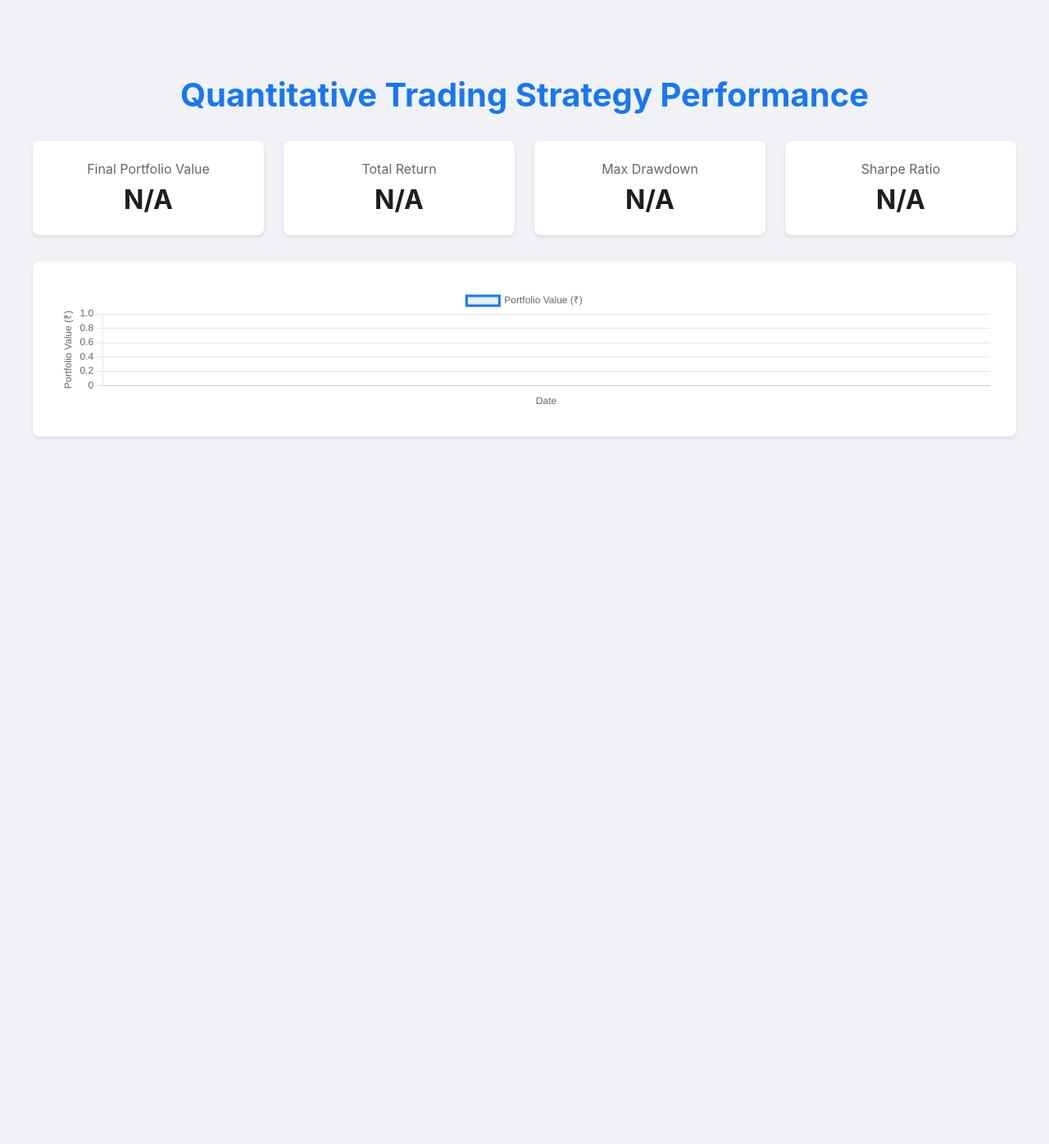
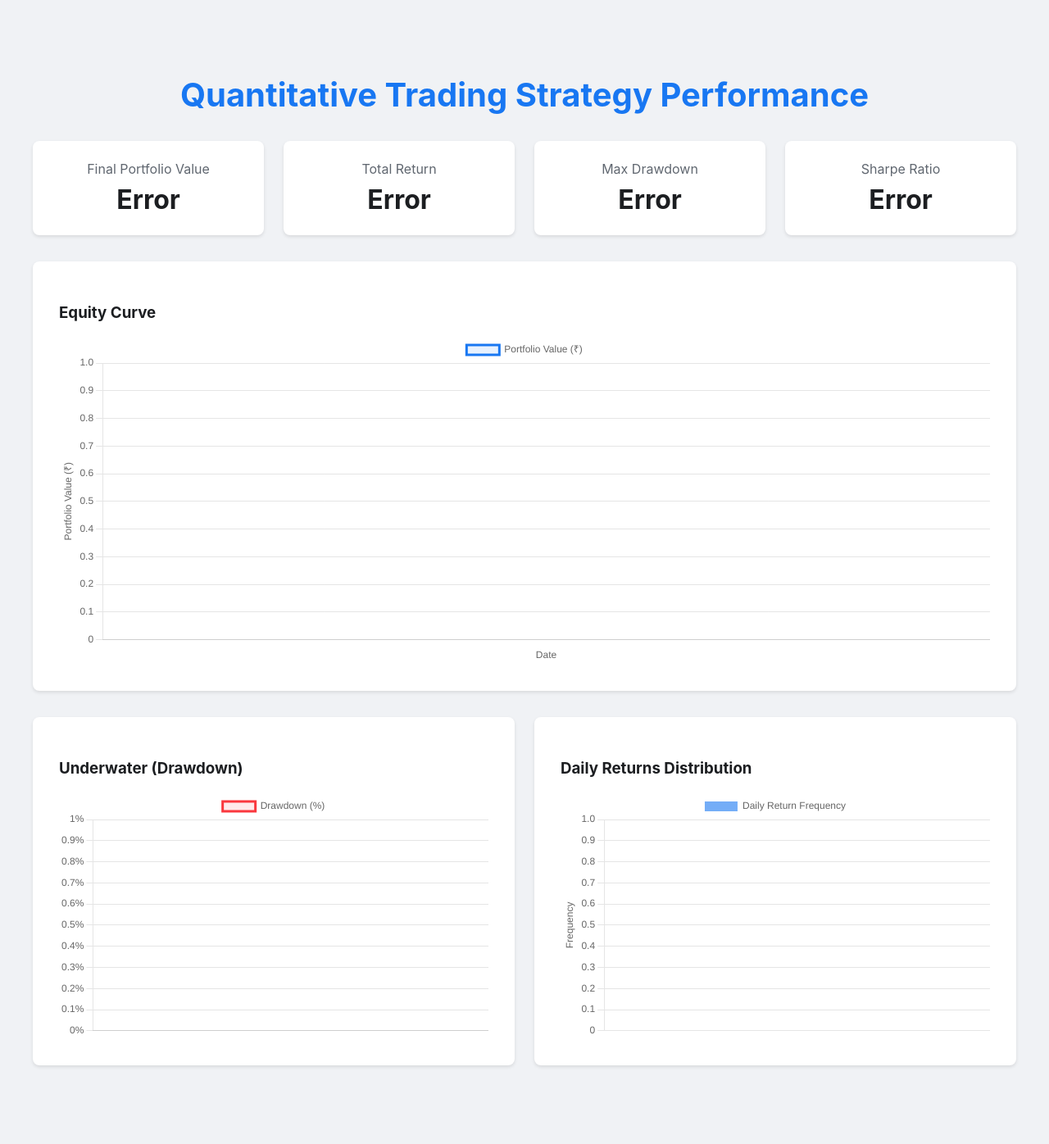
Before and after one commit to 19rishabh/algorithmic-trading-engine, a Flask app: page / in a window 1280 px wide. Shown: the whole page at 82% size. Before the commit the page ends 535 px from the top, so only its background shows below. Run offline with Flask 3, Linux system fonts and the light colour scheme.

Commit message:
Refactor: Add more graphs for analysis

```diff
--- a/app.py
+++ b/app.py
@@ -10,16 +10,16 @@
 def dashboard():
     results_path = Path('results/backtest_results.csv')
     kpis = {}
-    chart_data = []
+    chart_data = {}
 
     try:
         results_df = pd.read_csv(results_path, index_col='Date', parse_dates=True)
 
-        # --- Calculate KPIs ---
+        # --- Calculate KPIs (no change here) ---
         initial_value = results_df['Portfolio_Value'].iloc[0]
         final_value = results_df['Portfolio_Value'].iloc[-1]
         total_return = (final_value - initial_value) / initial_value
-        daily_returns = results_df['Portfolio_Value'].pct_change()
+        daily_returns = results_df['Portfolio_Value'].pct_change().dropna()
         sharpe_ratio = (daily_returns.mean() / daily_returns.std()) * np.sqrt(252)
         rolling_max = results_df['Portfolio_Value'].cummax()
         daily_drawdown = (results_df['Portfolio_Value'] / rolling_max) - 1.0
@@ -32,19 +32,29 @@
             'sharpe_ratio': f"{sharpe_ratio:.2f}"
         }
 
-        # --- Prepare Chart Data ---
-        # Convert dataframe to a list of dictionaries for easy JSON conversion
-        chart_df = results_df.reset_index()
-        chart_df['Date'] = chart_df['Date'].dt.strftime('%Y-%m-%d')
-        chart_data = chart_df[['Date', 'Portfolio_Value']].to_dict('records')
+        # --- Prepare Data for All Charts ---
+        # 1. Equity Curve Data (no change)
+        equity_curve_df = results_df.reset_index()
+        equity_curve_df['Date'] = equity_curve_df['Date'].dt.strftime('%Y-%m-%d')
 
-    except FileNotFoundError:
-        kpis = {key: "N/A" for key in ['final_portfolio_value', 'total_return', 'max_drawdown', 'sharpe_ratio']}
+        # 2. Drawdown Chart Data
+        drawdown_df = daily_drawdown.reset_index()
+        drawdown_df['Date'] = drawdown_df['Date'].dt.strftime('%Y-%m-%d')
+
+        # 3. Returns Histogram Data
+        # We just need the series of daily returns for the histogram
+
+        chart_data = {
+            'equity_curve': equity_curve_df[['Date', 'Portfolio_Value']].to_dict('records'),
+            'drawdown': drawdown_df.rename(columns={0: 'Drawdown'}).to_dict('records'),
+            'returns_histogram': daily_returns.tolist()
+        }
+
     except Exception as e:
         print(f"An error occurred: {e}")
         kpis = {key: "Error" for key in ['final_portfolio_value', 'total_return', 'max_drawdown', 'sharpe_ratio']}
+        chart_data = {'equity_curve': [], 'drawdown': [], 'returns_histogram': []}
 
-    # Pass both KPIs and chart_data to the template
     return render_template('dashboard.html', kpis=kpis, chart_data=chart_data)
 
 
--- a/static/js/charts.js
+++ b/static/js/charts.js
@@ -1,23 +1,53 @@
-// This function will be called from our HTML template
 function renderEquityCurve(chartData) {
     const ctx = document.getElementById('equityCurveChart').getContext('2d');
-
-    // The data is passed from our Flask app as a JSON string
     const dates = chartData.map(d => d.Date);
     const portfolioValues = chartData.map(d => d.Portfolio_Value);
+
+    new Chart(ctx, {
+        type: 'line', data: { labels: dates, datasets: [{ label: 'Portfolio Value (₹)', data: portfolioValues, borderColor: '#1877f2', backgroundColor: 'rgba(24, 119, 242, 0.1)', fill: true, tension: 0.1, pointRadius: 0 }] },
+        options: { responsive: true, maintainAspectRatio: false, scales: { x: { title: { display: true, text: 'Date' }}, y: { title: { display: true, text: 'Portfolio Value (₹)' }}}}
+    });
+}
+
+// NEW: Function to render the drawdown chart
+function renderDrawdownChart(chartData) {
+    const ctx = document.getElementById('drawdownChart').getContext('2d');
+    const dates = chartData.map(d => d.Date);
+    const drawdownValues = chartData.map(d => d.Drawdown * 100); // Convert to percentage
 
     new Chart(ctx, {
         type: 'line',
         data: {
             labels: dates,
             datasets: [{
-                label: 'Portfolio Value (₹)',
-                data: portfolioValues,
-                borderColor: '#1877f2',
-                backgroundColor: 'rgba(24, 119, 242, 0.1)',
+                label: 'Drawdown (%)',
+                data: drawdownValues,
+                borderColor: '#fa383e',
+                backgroundColor: 'rgba(250, 56, 62, 0.1)',
                 fill: true,
                 tension: 0.1,
                 pointRadius: 0
+            }]
+        },
+        options: { responsive: true, maintainAspectRatio: false, scales: { y: { ticks: { callback: function(value) { return value + '%' }}}}}
+    });
+}
+
+// NEW: Function to render the returns histogram
+function renderReturnsHistogram(returnsData) {
+    const ctx = document.getElementById('returnsHistogram').getContext('2d');
+
+    new Chart(ctx, {
+        type: 'bar',
+        data: {
+            // We create bins for the histogram here
+            labels: returnsData.map((_, i) => i), // dummy labels
+            datasets: [{
+                label: 'Daily Return Frequency',
+                data: returnsData.map(r => r * 100), // Convert to percentage
+                backgroundColor: 'rgba(24, 119, 242, 0.6)',
+                barPercentage: 1.0,
+                categoryPercentage: 1.0
             }]
         },
         options: {
@@ -25,15 +55,18 @@
             maintainAspectRatio: false,
             scales: {
                 x: {
-                    title: {
-                        display: true,
-                        text: 'Date'
-                    }
+                    display: false // Hide x-axis labels for a clean histogram look
                 },
                 y: {
-                    title: {
-                        display: true,
-                        text: 'Portfolio Value (₹)'
+                    title: { display: true, text: 'Frequency' }
+                }
+            },
+            plugins: {
+                tooltip: {
+                    callbacks: {
+                        label: function(context) {
+                            return `Return: ${context.raw.toFixed(2)}%`;
+                        }
                     }
                 }
             }
--- a/templates/dashboard.html
+++ b/templates/dashboard.html
@@ -15,35 +15,44 @@
         </header>
 
         <div class="kpi-grid">
-            <div class="kpi-box">
-                <div class="kpi-title">Final Portfolio Value</div>
-                <div class="kpi-value">{{ kpis.final_portfolio_value }}</div>
-            </div>
-            <div class="kpi-box">
-                <div class="kpi-title">Total Return</div>
-                <div class="kpi-value">{{ kpis.total_return }}</div>
-            </div>
-            <div class="kpi-box">
-                <div class="kpi-title">Max Drawdown</div>
-                <div class="kpi-value">{{ kpis.max_drawdown }}</div>
-            </div>
-            <div class="kpi-box">
-                <div class="kpi-title">Sharpe Ratio</div>
-                <div class="kpi-value">{{ kpis.sharpe_ratio }}</div>
+            <div class="kpi-box"><div class="kpi-title">Final Portfolio Value</div><div class="kpi-value">{{ kpis.final_portfolio_value }}</div></div>
+            <div class="kpi-box"><div class="kpi-title">Total Return</div><div class="kpi-value">{{ kpis.total_return }}</div></div>
+            <div class="kpi-box"><div class="kpi-title">Max Drawdown</div><div class="kpi-value">{{ kpis.max_drawdown }}</div></div>
+            <div class="kpi-box"><div class="kpi-title">Sharpe Ratio</div><div class="kpi-value">{{ kpis.sharpe_ratio }}</div></div>
+        </div>
+
+        <div class="chart-container">
+            <h3>Equity Curve</h3>
+            <div class="chart-wrapper" style="height:400px;">
+                <canvas id="equityCurveChart"></canvas>
             </div>
         </div>
 
-        <div class="chart-container">
-            <canvas id="equityCurveChart"></canvas>
+        <div class="kpi-grid" style="margin-top: 2rem;">
+            <div class="chart-container">
+                <h3>Underwater (Drawdown)</h3>
+                 <div class="chart-wrapper" style="height:300px;">
+                    <canvas id="drawdownChart"></canvas>
+                </div>
+            </div>
+            <div class="chart-container">
+                <h3>Daily Returns Distribution</h3>
+                 <div class="chart-wrapper" style="height:300px;">
+                    <canvas id="returnsHistogram"></canvas>
+                </div>
+            </div>
         </div>
     </div>
 
     <script src="{{ url_for('static', filename='js/charts.js') }}"></script>
     <script>
-        // This script block takes the data from Flask and passes it to our chart function
-        // The | tojson filter safely converts our Python dict to a JSON string
+        // Pass the entire chart_data object from Flask to JavaScript
         const chartData = {{ chart_data | tojson }};
-        renderEquityCurve(chartData);
+
+        // Call the functions to render each chart
+        renderEquityCurve(chartData.equity_curve);
+        renderDrawdownChart(chartData.drawdown);
+        renderReturnsHistogram(chartData.returns_histogram);
     </script>
 
 </body>
```
